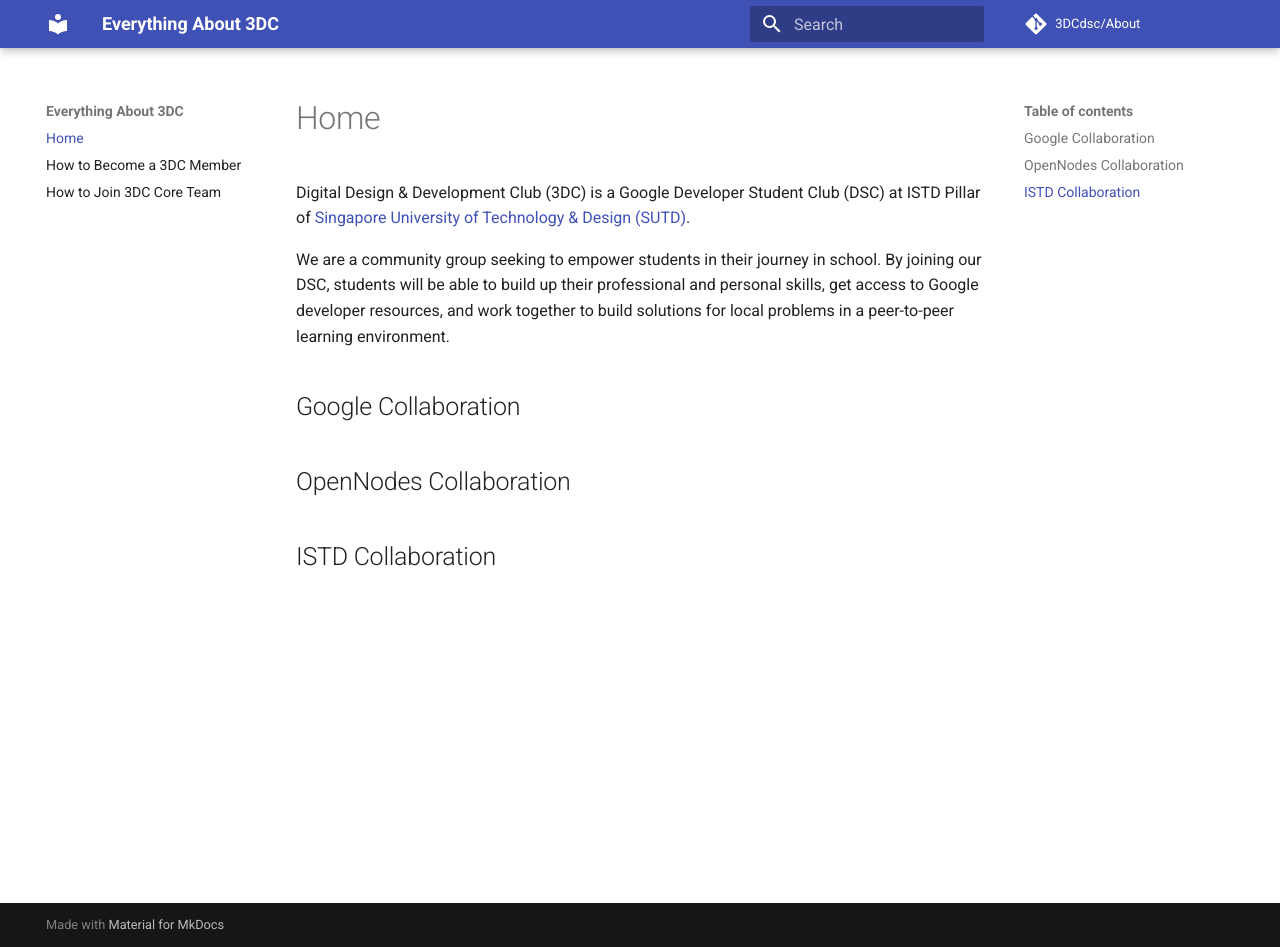
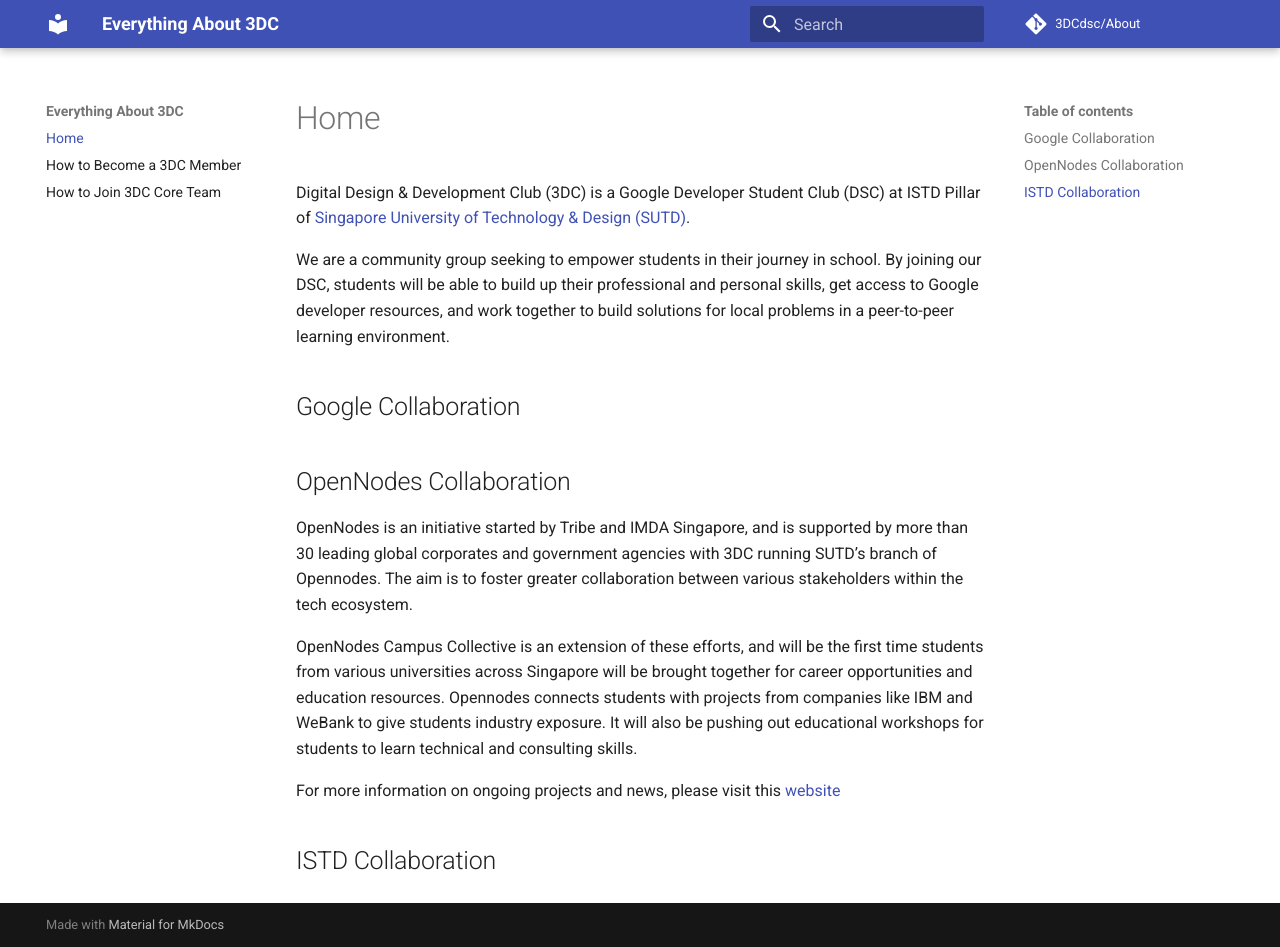
Before and after one commit to 3DCdsc/About, an MkDocs documentation site: the page built from docs/index.md, in a window 1280 px wide and 947 px high. Built offline with MkDocs 1.6.1 and Material for MkDocs 9.7.7, drawn with Linux system fonts in a browser that asks for light colours; comment, search, counter and statistics services are not loaded.

Commit message:
Update index.md

```diff
--- a/docs/index.md
+++ b/docs/index.md
@@ -7,4 +7,10 @@
 
 ## OpenNodes Collaboration
 
+OpenNodes is an initiative started by Tribe and IMDA Singapore, and is supported by more than 30 leading global corporates and government agencies with 3DC running SUTD’s branch of Opennodes. The aim is to foster greater collaboration between various stakeholders within the tech ecosystem.
+
+OpenNodes Campus Collective is an extension of these efforts, and will be the first time students from various universities across Singapore will be brought together for career opportunities and education resources. Opennodes connects students with projects from companies like IBM and WeBank to give students industry exposure. It will also be pushing out educational workshops for students to learn technical and consulting skills.
+
+For more information on ongoing projects and news, please visit this [website](https://campus.opennodes.com/)
+
 ## ISTD Collaboration
```
